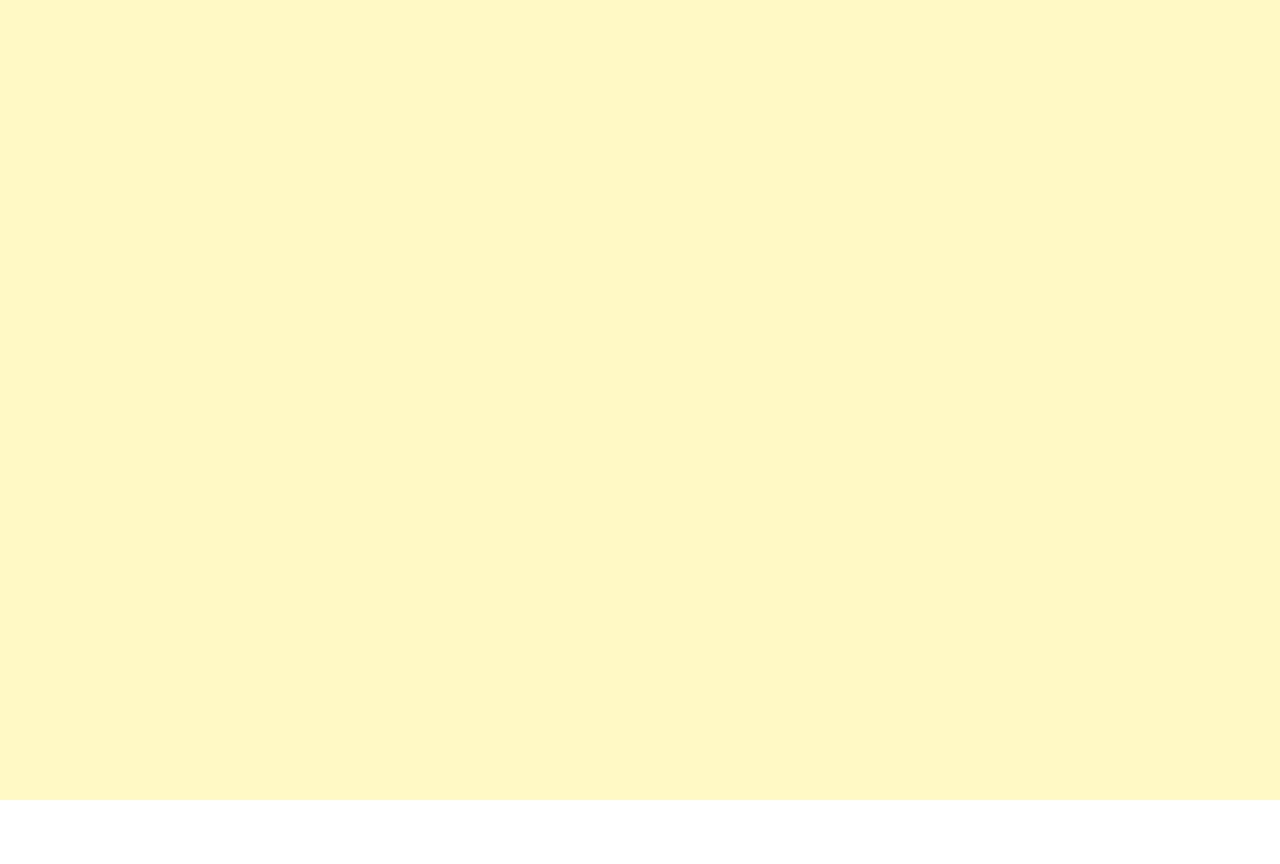
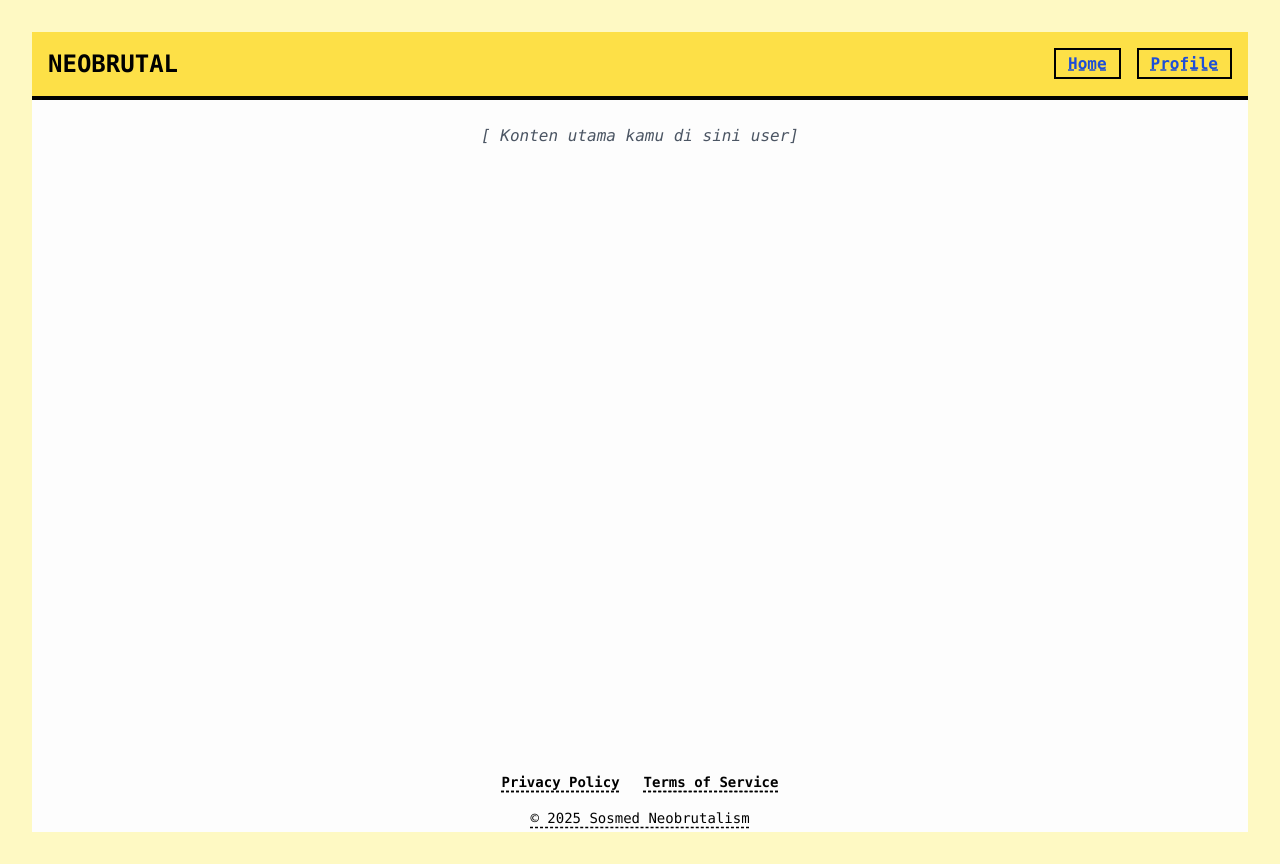
Before and after one commit to Sanjikunnn/Sosmed-Neobrutalism, a React (Vite) app: page /user/home in a window 1280 px wide. Before the commit this address had no page. Before the commit the page ends 800 px from the top, so only its background shows below. Built offline with nearby package versions, Linux system fonts and the light colour scheme.

Commit message:
penambahan halaman home admin dan user

```diff
--- a/src/App.jsx
+++ b/src/App.jsx
@@ -22,17 +22,18 @@ function App() {
         <Route path="/login" element={<Login />} />
         <Route path="/signup" element={<Signup />} />
 
-        {/* Routing for Main App layout */}
-        <Route path="/" element={<MainLayout />}>
           {/* Routing for Admin */}
-          <Route path="/admin" element={<AdminHome />} />
+          <Route path="/admin/home" element={<AdminHome />} />
           <Route path="/admin/users" element={<AdminUsers />} />
           <Route path="/admin/profile" element={<AdminProfile />} />
 
           {/* Routing for User */}
-          <Route path="/user" element={<UserHome />} />
+          <Route path="/user/home" element={<UserHome />} />
           <Route path="/user/post" element={<UserPost />} />
           <Route path="/user/profile" element={<UserProfile />} />
+
+        {/* Routing for Main App layout */}
+        <Route path="/" element={<MainLayout />}>
         </Route>
       </Routes>
     </Router>
--- /dev/null
+++ b/src/components/Footer.jsx
@@ -0,0 +1,11 @@
+export default function Footer() {
+    return (
+        <footer className="w-full bg-transparent text-black py-1 mt-6 underline-offset-4">
+        <div className="flex justify-center gap-6">
+          <a href="#" className="text-sm">Privacy Policy</a>
+          <a href="#" className="text-sm">Terms of Service</a>
+        </div>
+        <p className="text-center text-sm mt-4">&copy; 2025 Sosmed Neobrutalism</p>
+      </footer>
+    );
+  }
--- /dev/null
+++ b/src/components/Header.jsx
@@ -0,0 +1,11 @@
+export default function Header() {
+    return (
+      <header className="flex justify-between items-center p-4 border-b-4 border-black bg-yellow-300">
+        <h1 className="text-2xl font-bold uppercase">NeoBrutal</h1>
+        <nav className="space-x-4">
+          <a href="#" className="border-2 border-black px-3 py-1 hover:bg-black hover:text-white">Home</a>
+          <a href="#" className="border-2 border-black px-3 py-1 hover:bg-black hover:text-white">Profile</a>
+        </nav>
+      </header>
+    );
+  }
--- a/src/pages/admin/Home.jsx
+++ b/src/pages/admin/Home.jsx
@@ -1,13 +1,21 @@
 // src/pages/admin/Home.jsx
+import React from 'react';
+import Header from "../../components/Header";
+import Footer from "../../components/Footer";
 
-import React from 'react';
 
 const AdminHome = () => {
   return (
-    <div>
-      <h1>Welcome to Admin Home</h1>
-    </div>
+        <div className="bg-[#fdfdfd] text-black font-mono min-h-screen flex flex-col">
+          <Header />
+
+          <main className="flex-1 p-6 text-center text-gray-600">
+            <p className="italic">[ Konten utama kamu di sini user]</p>
+          </main>
+
+          <Footer />
+        </div>
   );
 };
 
-export default AdminHome;  // pastikan ekspor default ada di sini
+export default AdminHome;
--- a/src/pages/auth/Login.jsx
+++ b/src/pages/auth/Login.jsx
@@ -20,8 +20,13 @@ const Login = () => {
   const handleSubmit = (e) => {
     e.preventDefault();
     console.log('Login data:', form);
-    // Lakukan login di sini
+
+    // TODO: Validasi login asli nanti di sini
+
+    // Setelah login sukses:
+    navigate('/admin/home'); // Ganti dengan rute yang sesuai untuk halaman utama pengguna
   };
+
 
   // Custom function to handle back navigation with fallback
   const handleBack = () => {
@@ -90,8 +95,6 @@ const Login = () => {
                 onClick={handleSignupRedirect}
                 className="text-blue-600 hover:underline"
                 style={{ cursor: 'pointer' }}
-                hover
-                onMouseOver={(e) => (e.currentTarget.style.textDecoration = 'underline')}
               >
                 Signup
               </a>
--- a/src/pages/user/Home.jsx
+++ b/src/pages/user/Home.jsx
@@ -1,13 +1,21 @@
-// src/pages/admin/Home.jsx
+// src/pages/user/Home.jsx
+import React from 'react';
+import Header from "../../components/Header";
+import Footer from "../../components/Footer";
 
-import React from 'react';
 
 const UserHome = () => {
   return (
-    <div>
-      <h1>Welcome to User Home</h1>
-    </div>
+        <div className="bg-[#fdfdfd] text-black font-mono min-h-screen flex flex-col">
+          <Header />
+
+          <main className="flex-1 p-6 text-center text-gray-600">
+            <p className="italic">[ Konten utama kamu di sini user]</p>
+          </main>
+
+          <Footer />
+        </div>
   );
 };
 
-export default UserHome;  // pastikan ekspor default ada di sini
+export default UserHome;
```
Also changed, not shown: src/layout/Admin.jsx (deleted), src/layout/Auth.jsx (deleted), src/layout/User.jsx (deleted).
